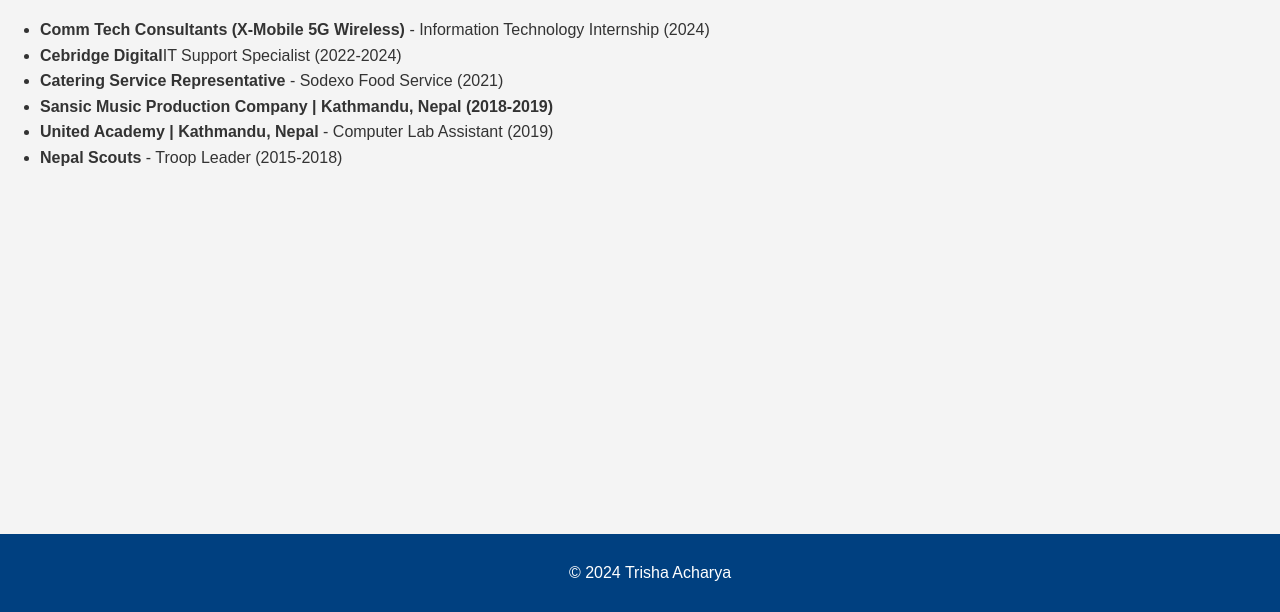
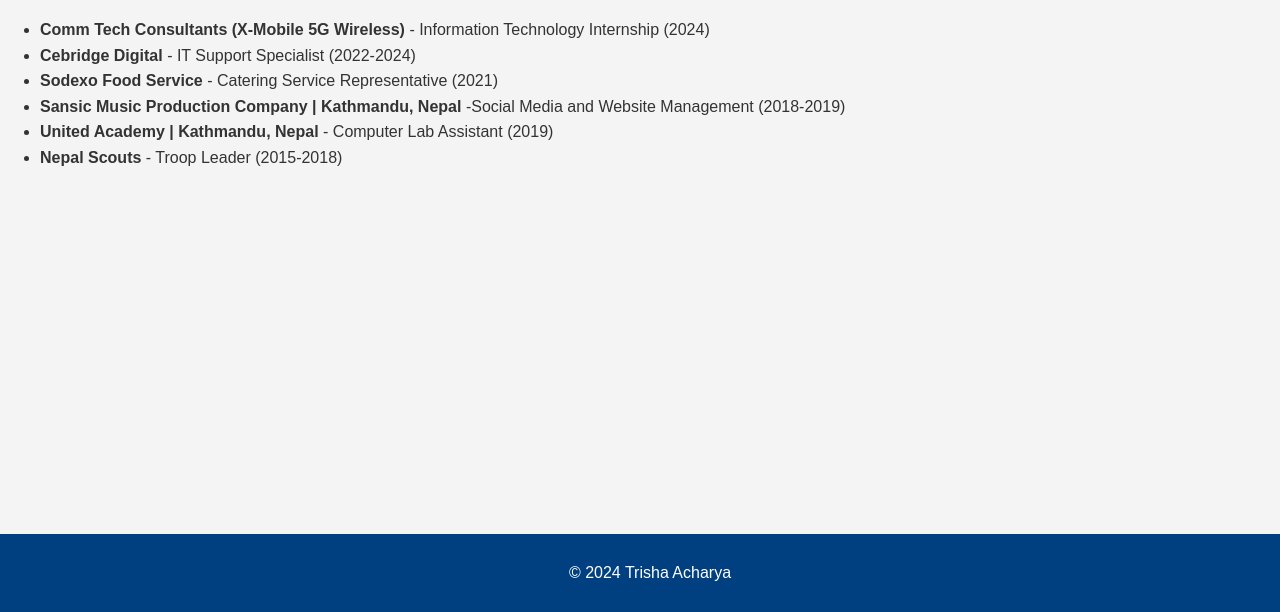
Before and after one commit to tris-max/myPortfolio, a plain HTML site: page Experience.html in a window 1280 px wide. Shown: the part 188-800 px from the top of the page. Drawn offline with Linux system fonts and the light colour scheme.

Commit message:
Update Experience.html

```diff
--- a/Experience.html
+++ b/Experience.html
@@ -23,9 +23,9 @@
         <h2>Experience</h2>
         <ul>
             <li><strong>Comm Tech Consultants (X-Mobile 5G Wireless)</strong> - Information Technology Internship (2024)</li>
-            <li><strong>Cebridge Digital</strong>IT Support Specialist (2022-2024)
-            <li><strong>Catering Service Representative</strong> - Sodexo Food Service (2021)</li>
-            <li><strong>Sansic Music Production Company | Kathmandu, Nepal (2018-2019)</strong>
+            <li><strong>Cebridge Digital</strong> - IT Support Specialist (2022-2024)
+            <li><strong>Sodexo Food Service</strong> - Catering Service Representative (2021)</li>
+            <li><strong>Sansic Music Production Company | Kathmandu, Nepal</strong> -Social Media and Website Management (2018-2019)</li>
             <li><strong>United Academy | Kathmandu, Nepal</strong> - Computer Lab Assistant (2019)</li>
             <li><strong>Nepal Scouts</strong> - Troop Leader (2015-2018)</li>
         </ul>
```
